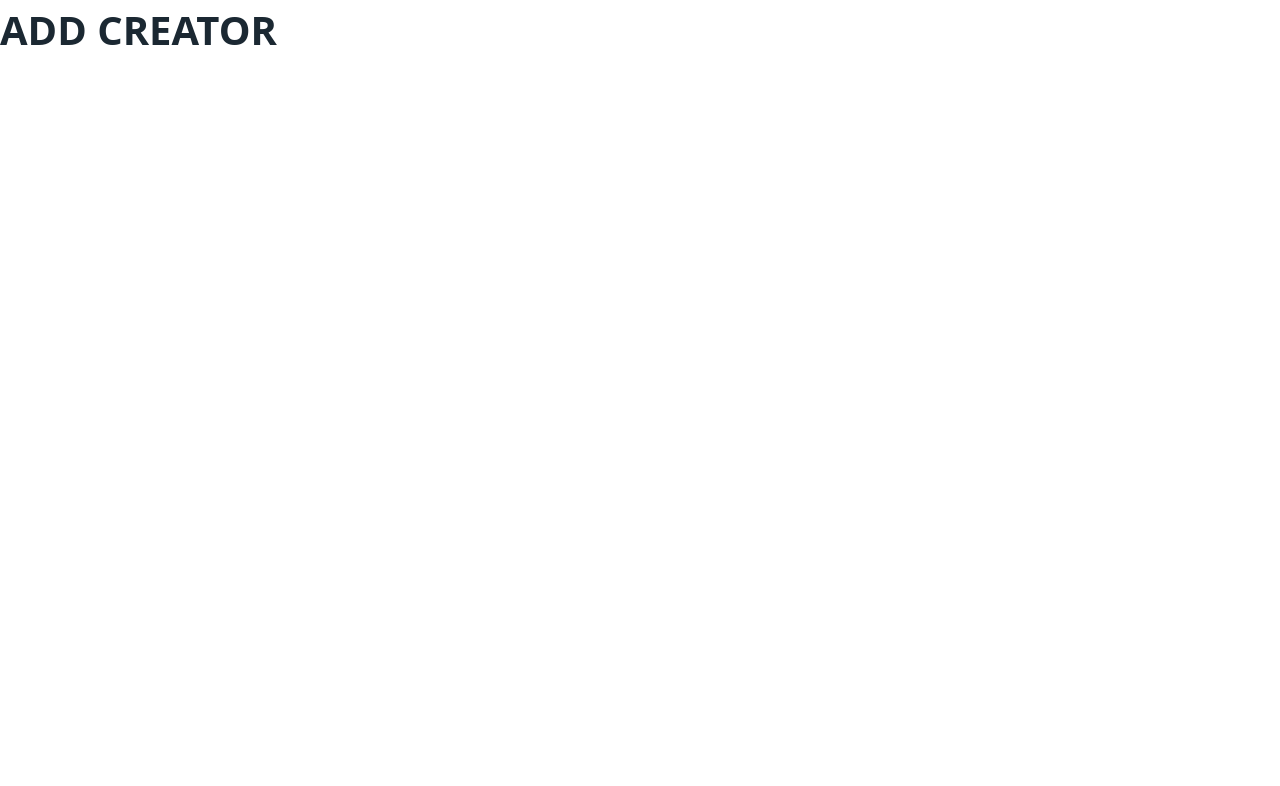
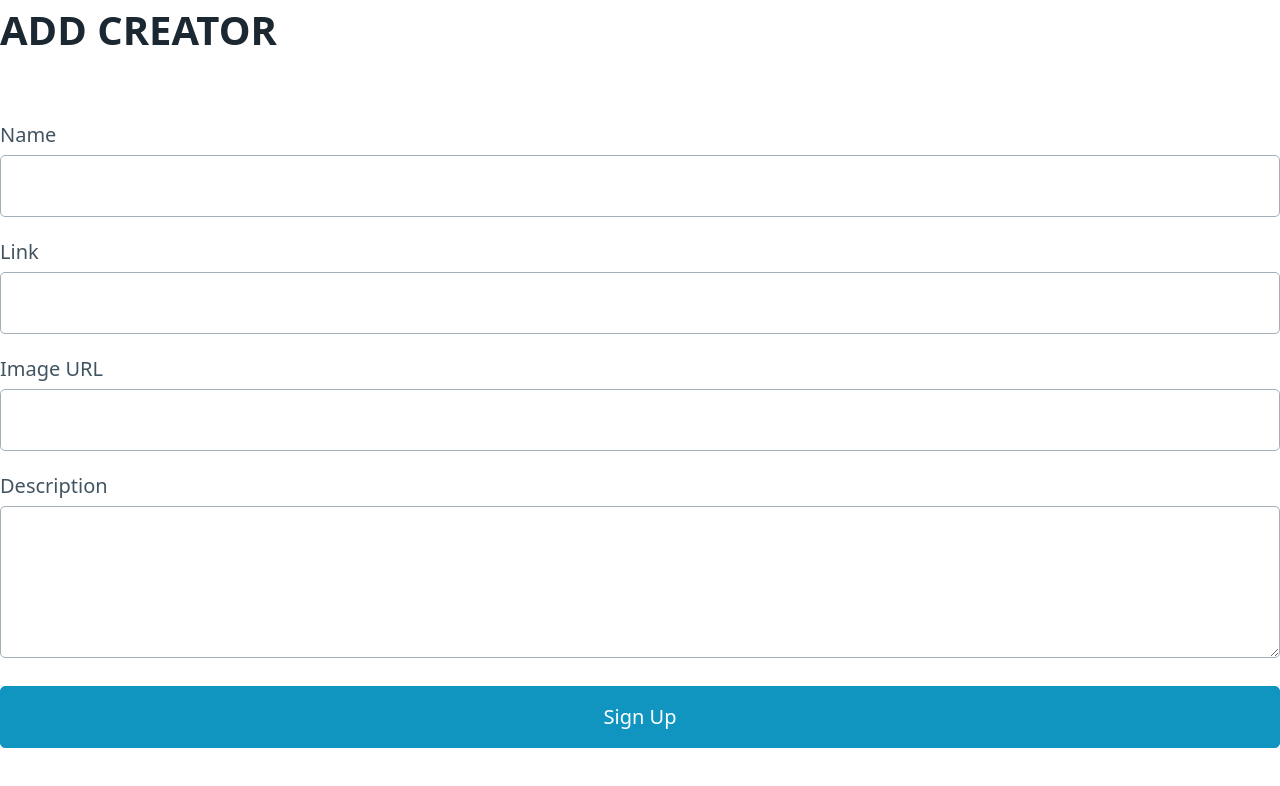
Before and after one commit to sharnajh/creatorverse, a React (Vite) app: page /add in a window 1280 px wide. Shown: the top 786 px of the page. Built offline with nearby package versions, Linux system fonts and the light colour scheme; no server answers; the database is empty.

Commit message:
starting crud ops

```diff
--- a/src/App.jsx
+++ b/src/App.jsx
@@ -1,20 +1,29 @@
+import { useEffect, useState } from 'react';
 import '@picocss/pico';
 import { useRoutes } from 'react-router-dom';
-import CreateAccount from './pages/AccountManagement/CreateAccount/CreateAccount';
-import AddCreator from './pages/CreatorManagement/AddCreator';
+import { supabase } from './client.js';
+import AddCreator from './pages/CreatorManagement/AddCreator/AddCreator.jsx';
+import ShowCreators from './pages/CreatorManagement/ShowCreators';
 
 const App = () => {
+  const [creators, setCreators] = useState();
+
+  useEffect(() => {
+    const fetchCreators = async () => {
+      const { data, err } = await supabase
+        .from('creators')
+        .select();
+      err && console.error(err);
+      setCreators(data);
+    }
+    fetchCreators();
+  }, []);
+
   const Routes = useRoutes([
     {
       path: '/',
-      element: <CreateAccount />
+      element: <ShowCreators creators={creators} />
     },
-    {
-      path: '/signup',
-      element: <CreateAccount />
-    },
-
-    // Creator CRUD
     {
       path: '/add',
       element: <AddCreator />
--- a/src/components/CreatorCard/CreatorCard.css
+++ b/src/components/CreatorCard/CreatorCard.css
@@ -2,4 +2,6 @@
     border: 1px pink solid;
     list-style: none;
     width: 350px;
+    padding: 5px;
+    border-radius: 5px;
 }
--- a/src/pages/CreatorManagement/AddCreator.jsx
+++ b/src/pages/CreatorManagement/AddCreator/AddCreator.jsx
@@ -1,7 +1,10 @@
+import Form from "./Form";
+
 const AddCreator = () => {
     return (
         <>
         <h1>ADD CREATOR</h1>
+        <Form />
         </>
     )
 }
--- /dev/null
+++ b/src/pages/CreatorManagement/AddCreator/Form.jsx
@@ -0,0 +1,20 @@
+const Form = () => {
+    return (
+        <form>
+            <label htmlFor="name">Name</label>
+            <input id="name" name="name" type="text"></input>
+
+            <label htmlFor="url">Link</label>
+            <input id="url" name="url" type="text"></input>
+
+            <label htmlFor="image-url">Image URL</label>
+            <input id="image-url" name="image-url" type="text"></input>
+
+            <label htmlFor="description">Description</label>
+            <textarea id="description" name="description" rows="4"></textarea>
+
+            <button type="submit">Sign Up</button>
+        </form>)
+}
+
+export default Form;
--- a/src/pages/CreatorManagement/ShowCreators.jsx
+++ b/src/pages/CreatorManagement/ShowCreators.jsx
@@ -1,19 +1,24 @@
 import CreatorCard from "../../components/CreatorCard/CreatorCard.jsx";
+import PropTypes from 'prop-types';
 
-const ShowCreators = () => {
-    const creator = {
-        name: "Kyoot Bot",
-        url: "https://www.twitch.tv/kyootbot",
-        description: "the baddest",
-        imageURL: "https://yt3.googleusercontent.com/KaTojTV5YUJm0YJoQwOlj3lgpGBeDL6spl8FNUiPfVGizV5ayiPrGrSAfmph9BXSJs5qaGBQuwA=s900-c-k-c0x00ffffff-no-rj"
-    }
+const ShowCreators = ({ creators }) => {
     return (
         <>
             <ul className="grid">
-                <CreatorCard creator={creator} />
+                {creators && <CreatorCard creator={creators[0]} />}
             </ul>
         </>
     )
 }
+ShowCreators.propTypes = {
+    creators: PropTypes.shape({
+        id: PropTypes.number,
+        name: PropTypes.string,
+        url: PropTypes.string,
+        description: PropTypes.string,
+        imageURL: PropTypes.string
+    })
+
+}
 
 export default ShowCreators;
```
Also changed, not shown: src/client.js (line endings or trailing spaces).
